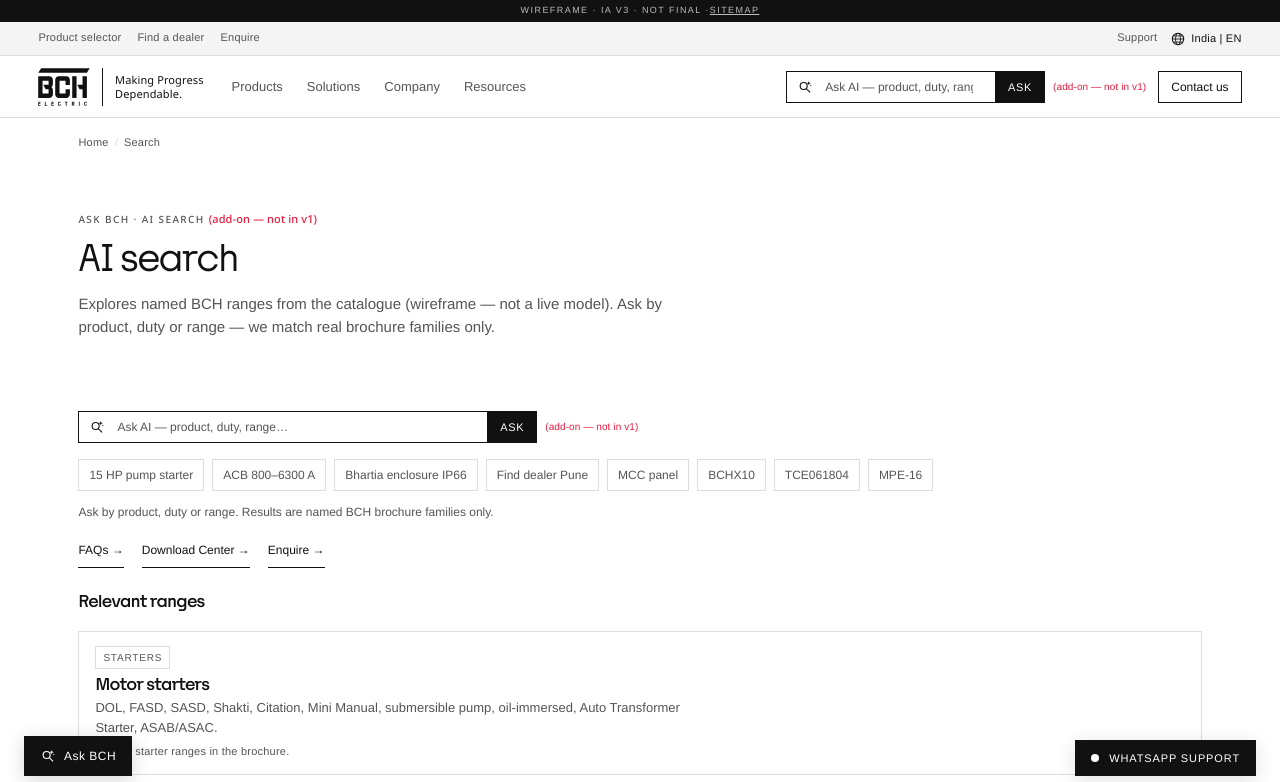
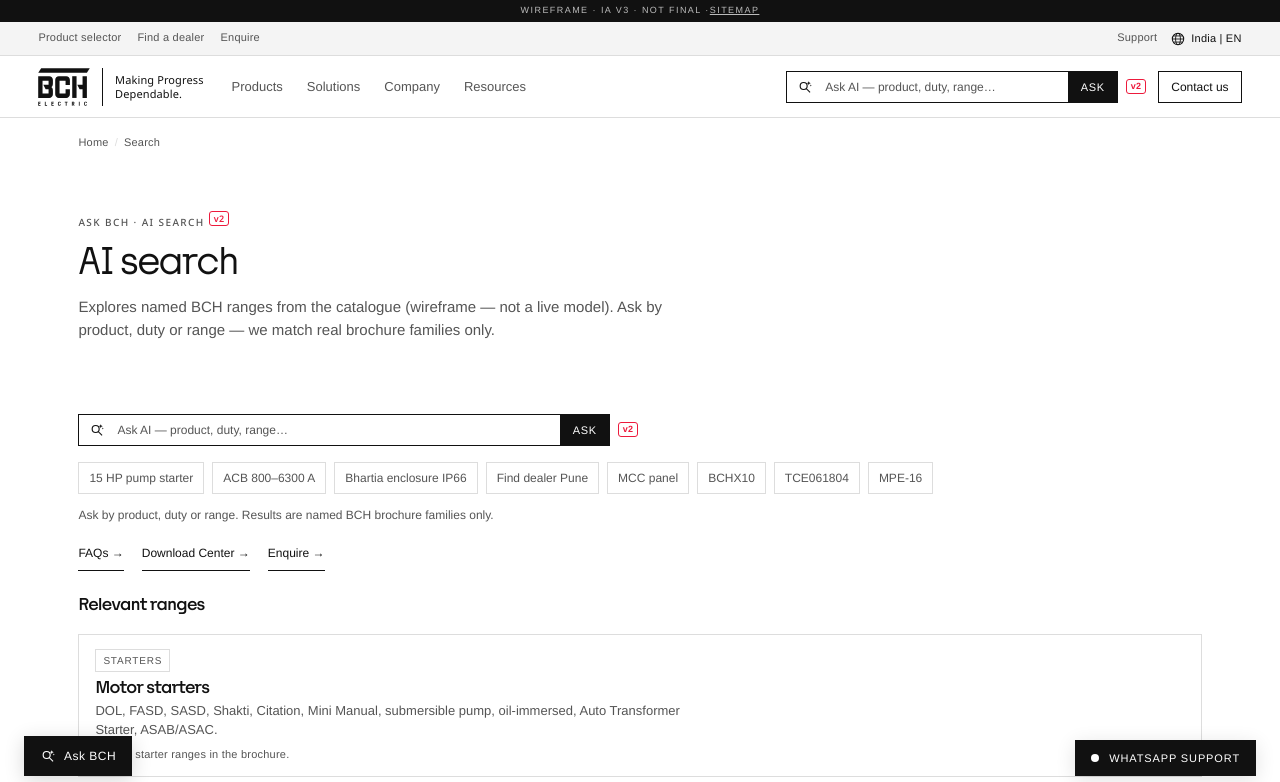
Before and after one commit to mayanknagpal3107/bch-wireframes, a plain HTML site: page search.html in a window 1280 px wide. Shown: the top 782 px of the page. Drawn offline with Linux system fonts and the light colour scheme.

Commit message:
Shrink add-on notes to compact v2 pill badges with tooltip
Co-Authored-By: Claude Fable 5 <noreply@anthropic.com>
Claude-Session: https://claude.ai/code/session_014wNMN976Z4k2skTVZff83M

```diff
--- a/chrome.js
+++ b/chrome.js
@@ -1020,7 +1020,7 @@ function aboutMega() {
       '<div class="loc-head">' +
       '<h3 id="loc-panel-title">' +
       L.title +
-      ' <em class="wf-addon-note">(add-on — not in first version)</em>' +
+      ' <em class="wf-addon-note" title="Add-on — not in the first version">v2</em>' +
       "</h3>" +
       '<button type="button" class="loc-close" aria-label="' +
       L.close +
@@ -1190,7 +1190,8 @@ function aboutMega() {
       if (!form.querySelector(".wf-addon-note")) {
         var note = document.createElement("span");
         note.className = "wf-addon-note";
-        note.textContent = "(add-on — not in v1)";
+        note.title = "Add-on — not in v1";
+        note.textContent = "v2";
         form.appendChild(note);
       }
     });
--- a/feedback.js
+++ b/feedback.js
@@ -134,7 +134,7 @@
     ask.innerHTML =
       '<div class="ask-modal" role="dialog" aria-label="Ask BCH">' +
       '<div class="ask-modal-head">' +
-      '<span class="section-label">Ask BCH · AI search <em class="wf-addon-note">(add-on — not in v1)</em></span>' +
+      '<span class="section-label">Ask BCH · AI search <em class="wf-addon-note" title="Add-on — not in v1">v2</em></span>' +
       '<input id="ask-input" type="search" placeholder="Ask about a product, spec, dealer, document…" autocomplete="off" />' +
       "</div>" +
       '<div class="ask-suggest">' +
--- a/search.html
+++ b/search.html
@@ -49,7 +49,7 @@
     <div class="container">
       <div class="breadcrumb"><a href="index.html">Home</a><span>/</span>Search</div>
       <header class="page-header">
-        <span class="section-label">Ask BCH · AI search <em class="wf-addon-note">(add-on — not in v1)</em></span>
+        <span class="section-label">Ask BCH · AI search <em class="wf-addon-note" title="Add-on — not in v1">v2</em></span>
         <h1>AI search</h1>
         <p class="lead">Explores named BCH ranges from the catalogue (wireframe — not a live model). Ask by product, duty or range — we match real brochure families only.</p>
       </header>
--- a/styles.css
+++ b/styles.css
@@ -126,10 +126,13 @@ p { color: var(--muted); max-width: 48em; }
 .nav-logo-img { height: 38px; width: auto; display: block; }
 .footer-logo-img { height: 52px; width: auto; display: block; }
 .wf-addon-note {
-  font-style: normal; font-weight: 500; text-transform: none; letter-spacing: 0.01em;
-  font-size: 11px; color: #ED1A3C; /* annotation red — add-on markers, not part of the grayscale UI */
-}
-.nav-search .wf-addon-note { font-size: 10px; margin-left: 8px; white-space: nowrap; align-self: center; }
+  display: inline-block; font-style: normal; font-weight: 600; text-transform: none;
+  font-size: 9px; line-height: 1; letter-spacing: 0.03em;
+  color: #ED1A3C; /* annotation red — add-on markers, not part of the grayscale UI */
+  border: 1px solid currentColor; border-radius: 3px; padding: 2px 4px;
+  vertical-align: super; cursor: help;
+}
+.nav-search .wf-addon-note { margin-left: 8px; align-self: center; vertical-align: middle; }
 .nav-logo:hover { opacity: 1; }
 .nav-logo em { font-style: normal; font-weight: 300; color: var(--muted); margin-left: 5px; font-size: 11px; }
 .nav-links { display: flex; align-items: center; gap: 22px; }
```
Also changed, not shown: products/selector.html (+1 -1 lines), support/verify-product.html (+1 -1 lines).
